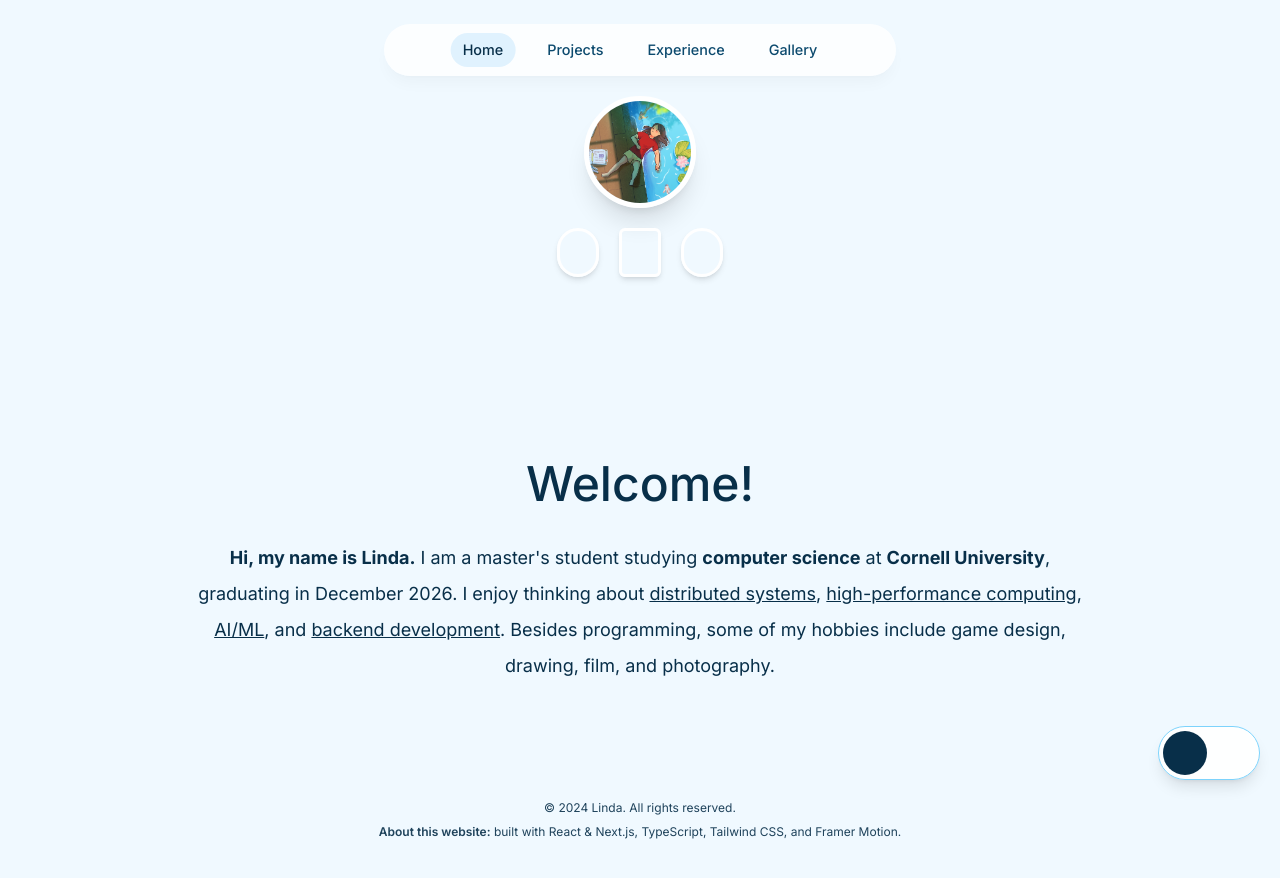
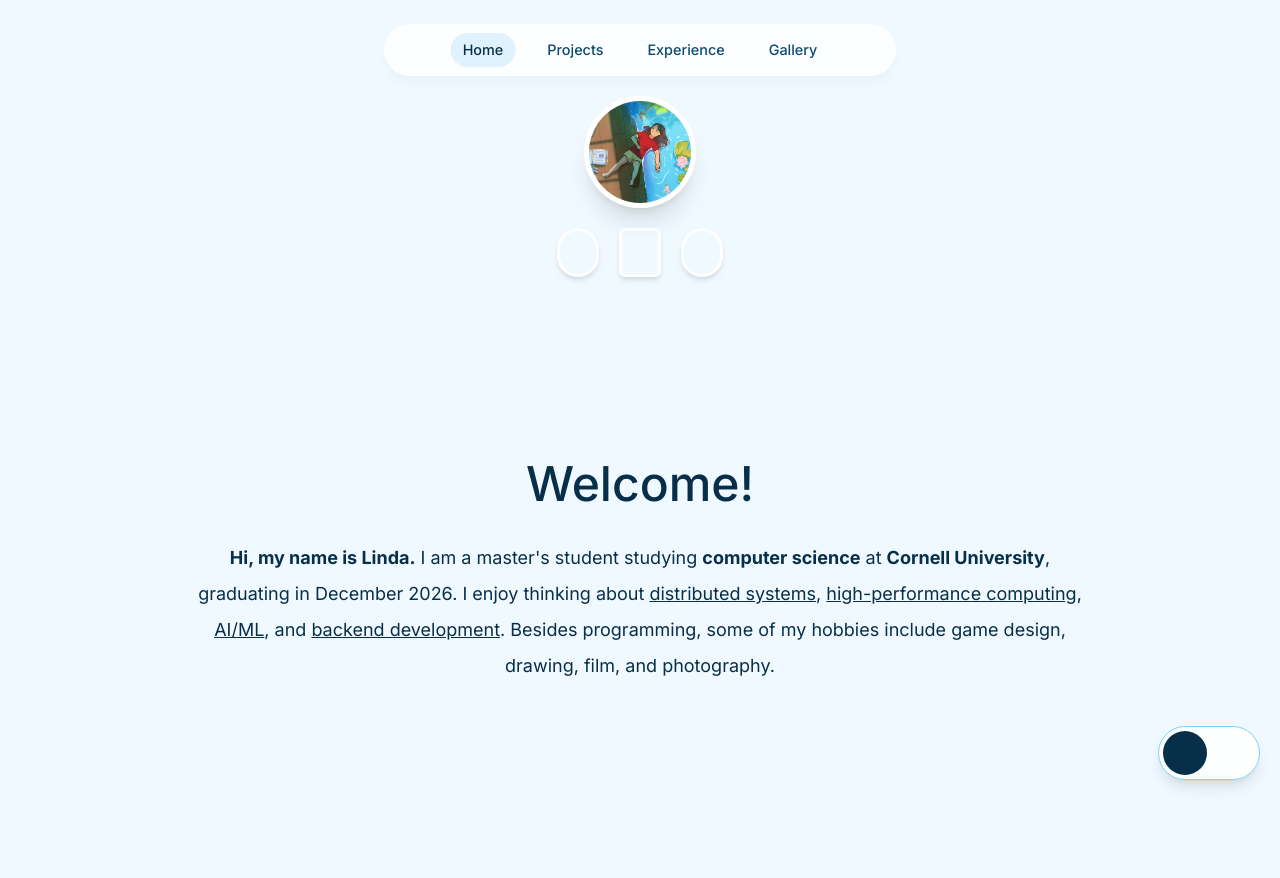
Before and after one commit to L1nda-H/linda, a Next.js app: page / in a window 1280 px wide. Shown: the top 878 px of the page. After the commit the page ends 800 px from the top, so only its background shows below. Built offline with nearby package versions, Linux system fonts and the light colour scheme; some icons are missing.

Commit message:
Delete footer

```diff
--- a/app/layout.tsx
+++ b/app/layout.tsx
@@ -1,7 +1,6 @@
 import Header from '@/components/header'
 import './globals.css'
 import { Inter } from 'next/font/google'
-import Footer from '@/components/footer'
 import ThemeToggle from '@/components/theme-toggle'
 import Script from 'next/script'
 
@@ -25,7 +24,6 @@ export default function RootLayout({
         </Script>
         <Header />
         {children}
-        <Footer />
         <ThemeToggle />
       </body>
     </html>
--- a/components/footer.tsx
+++ /dev/null
@@ -1,14 +0,0 @@
-import React from 'react'
-
-export default function Footer() {
-  return (
-    <footer className='mb-24 px-10 text-center text-sky-950/90 dark:text-sky-100/90'>
-      <small className='mb-2 block text-xs'>
-        &copy; 2024 Linda. All rights reserved.
-      </small>
-      <p className='text-xs'>
-        <span className='font-semibold'>About this website:</span> built with React & Next.js, TypeScript, Tailwind CSS, and Framer Motion.
-      </p>
-    </footer>
-  )
-}
```
